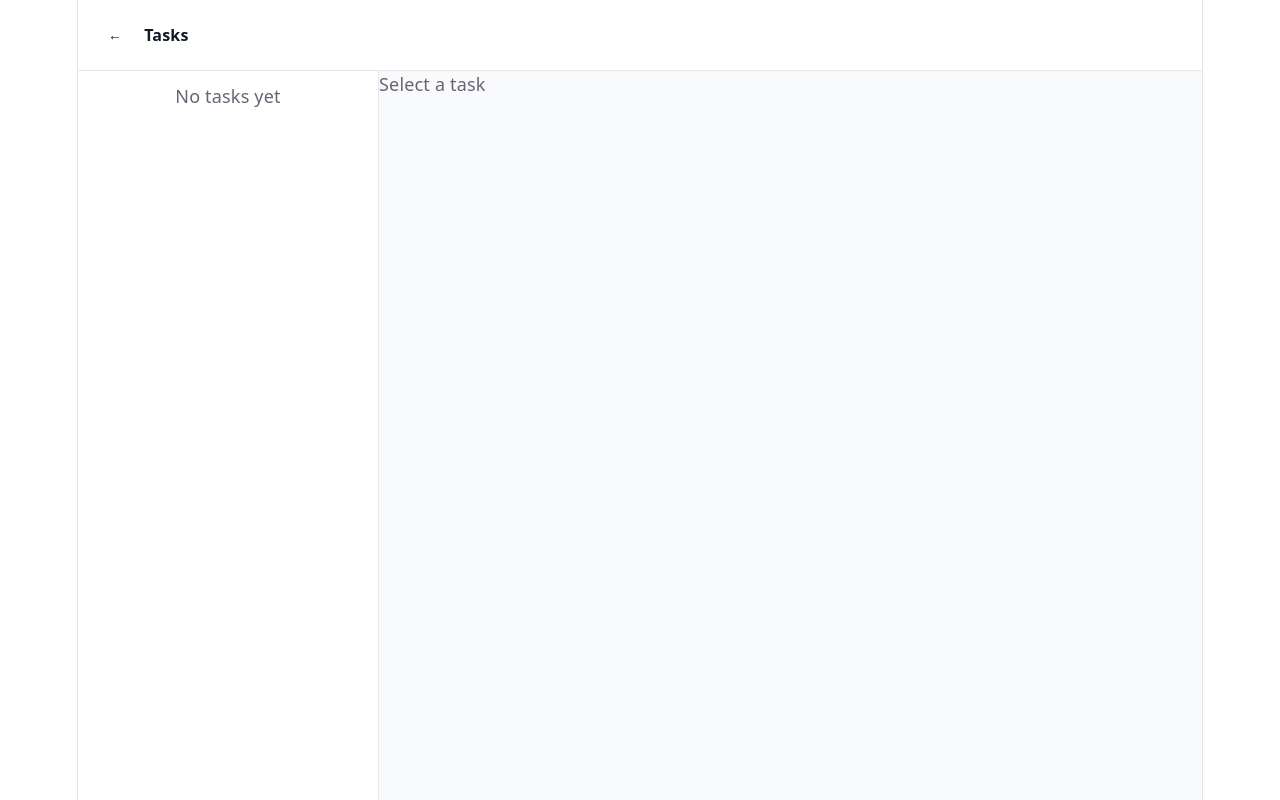
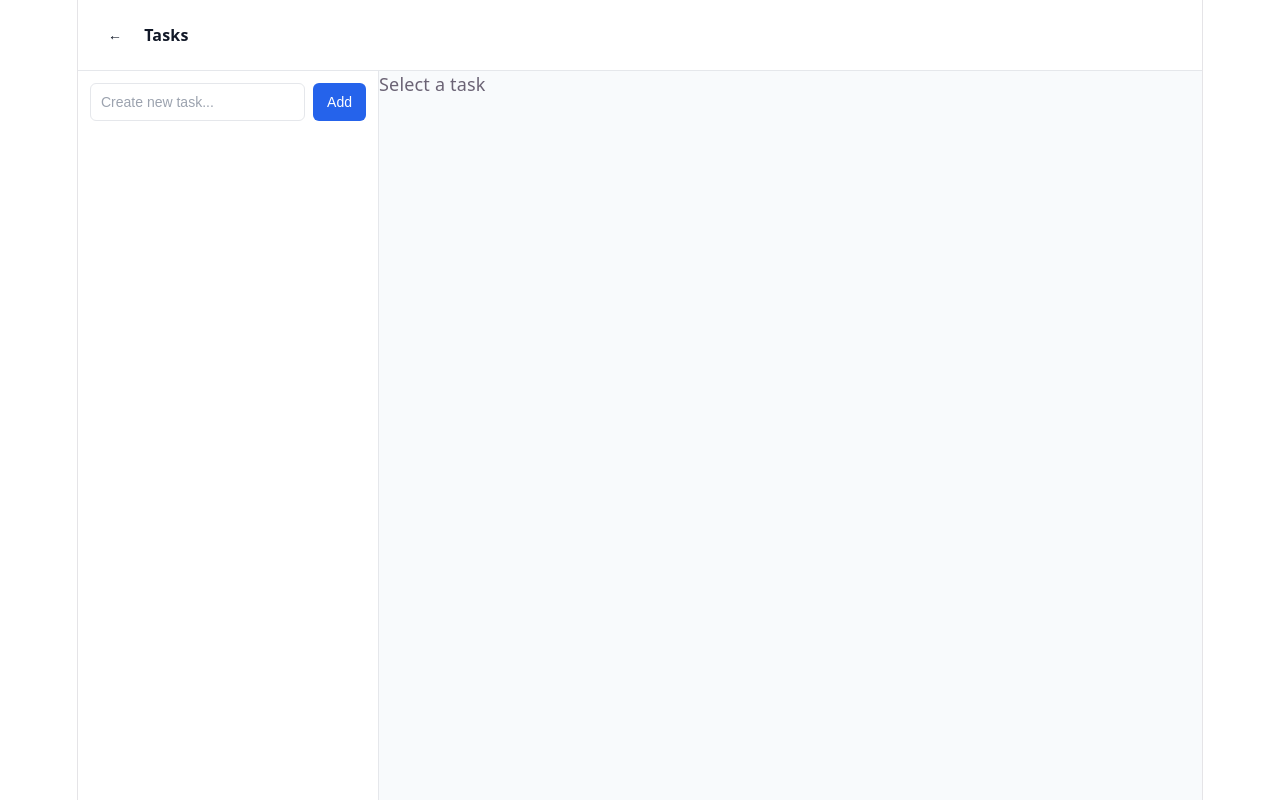
Before and after one commit to davidfitz314/ai-ops-suite-POC, a React (Vite) app: page /tasks in a window 1280 px wide. Built offline with nearby package versions, Linux system fonts and the light colour scheme.

Commit message:
add task creation and status updates

```diff
--- a/src/modules/email/EmailApp.tsx
+++ b/src/modules/email/EmailApp.tsx
@@ -6,7 +6,6 @@ import { mockEmails } from "./data/mockEmails";
 import type { EmailThread } from "./types";
 import { theme } from "../../shared/theme";
 import TopBar from "../../shared/components/TopBar";
-import type { Task } from "../tasks/types";
 import TaskPanel from "./components/TaskPanel";
 import { useTasks } from "../../shared/context/TaskContext";
 
--- a/src/modules/tasks/TasksApp.tsx
+++ b/src/modules/tasks/TasksApp.tsx
@@ -5,6 +5,7 @@ import TaskList from "./components/TaskList";
 import TaskDetail from "./components/TaskDetail";
 import { useTasks } from "../../shared/context/TaskContext";
 import { theme } from "../../shared/theme";
+import type { Task } from "./types";
 
 const styles = {
   container: css({
@@ -27,12 +28,28 @@ const styles = {
 };
 
 export default function TasksApp() {
-  const { tasks } = useTasks();
+  const { tasks, addTask } = useTasks();
   const [selectedId, setSelectedId] = useState<number | undefined>(
     tasks[0]?.id
   );
 
   const selected = tasks.find((t) => t.id === selectedId);
+
+
+  // TODO: Add automatic scrolling to newly created task in task list
+  const handleCreateTask = (title: string) => {
+    const newTask: Task = {
+      id: Date.now(),
+      title,
+      status: "open",
+      createdAt: Date.now(),
+    };
+
+    addTask(newTask);
+
+    // ✅ auto-select new task
+    setSelectedId(newTask.id);
+  };
 
   return (
     <div className={styles.container}>
@@ -40,7 +57,7 @@ export default function TasksApp() {
 
       <div className={styles.content}>
         <div className={styles.sidebar}>
-          <TaskList selectedId={selectedId} onSelect={setSelectedId} />
+          <TaskList selectedId={selectedId} onSelect={setSelectedId} onCreateTask={handleCreateTask} />
         </div>
 
         <TaskDetail task={selected} />
--- a/src/modules/tasks/components/TaskList.tsx
+++ b/src/modules/tasks/components/TaskList.tsx
@@ -2,6 +2,9 @@ import { css } from "@emotion/css";
 import { useTasks } from "../../../shared/context/TaskContext";
 import { theme } from "../../../shared/theme";
 import StatusDot from "../../../shared/components/StatusDot";
+import { useState } from "react";
+import Input from "../../../shared/components/Input";
+import Button from "../../../shared/components/Button";
 
 const styles = {
   container: css({
@@ -37,22 +40,89 @@ const styles = {
     fontSize: 11,
     color: theme.colors.textSecondary,
   }),
+
+  section: css({
+    display: "flex",
+    flexDirection: "column",
+    gap: 6,
+  }),
+
+  sectionTitle: css({
+    fontSize: 12,
+    fontWeight: 600,
+    color: theme.colors.textSecondary,
+    marginTop: 10,
+  }),
+
+  createRow: css({
+    display: "flex",
+    gap: 8,
+    marginBottom: 10,
+  }),
+};
+
+const labels = {
+  open: "Open",
+  inProgress: "In Progress",
+  done: "Done",
+  closed: "Closed",
 };
 
 export default function TaskList({
   selectedId,
   onSelect,
+  onCreateTask,
 }: {
   selectedId?: number;
   onSelect: (id: number) => void;
+  onCreateTask: (title: string) => void;
 }) {
   const { tasks } = useTasks();
 
+  const [newTitle, setNewTitle] = useState("");
+  const handleCreate = () => {
+    if (!newTitle.trim()) return;
+
+    onCreateTask(newTitle.trim());
+    setNewTitle("");
+  };
+
+  const grouped = {
+    open: tasks.filter((t) => t.status === "open"),
+    inProgress: tasks.filter((t) => t.status === "inProgress"),
+    done: tasks.filter((t) => t.status === "done"),
+    closed: tasks.filter((t) => t.status === "closed"),
+  };
+
   return (
     <div className={styles.container}>
-      {tasks.length === 0 && <div>No tasks yet</div>}
+      <div className={styles.createRow}>
+  <Input
+    value={newTitle}
+    onChange={(e) => setNewTitle(e.target.value)}
+    onKeyDown={(e) => {
+      if (e.key === "Enter") {
+        handleCreate();
+      }
+    }}
+    placeholder="Create new task..."
+  />
 
-      {tasks.map((t) => (
+  <Button onClick={handleCreate}>
+    Add
+  </Button>
+</div>
+
+      {Object.entries(grouped).map(([key, list]) => {
+        if (list.length === 0) return null;
+
+        return (
+          <div key={key} className={styles.section}>
+            <div className={styles.sectionTitle}>
+              {labels[key as keyof typeof labels]}
+            </div>
+
+            {list.map((t) => (
               <div
                 key={t.id}
                 onClick={() => onSelect(t.id)}
@@ -64,10 +134,11 @@ export default function TaskList({
                   <StatusDot status={t.status} />
                   <div className={styles.title}>{t.title}</div>
                 </div>
-
-          <div className={styles.status}>{t.status}</div>
               </div>
             ))}
           </div>
         );
+      })}
+    </div>
+  );
 }
--- /dev/null
+++ b/src/shared/components/Input.tsx
@@ -0,0 +1,32 @@
+import { css } from "@emotion/css";
+import { theme } from "../theme";
+
+const styles = {
+  base: css({
+    width: "100%",
+    height: 36,
+    padding: "0 10px",
+    borderRadius: 6,
+    border: `1px solid ${theme.colors.border}`,
+    background: theme.colors.surface,
+    color: theme.colors.textPrimary,
+    fontSize: 14,
+    outline: "none",
+    transition: "all 0.15s ease",
+
+    "::placeholder": {
+      color: theme.colors.textMuted,
+    },
+
+    ":focus": {
+      borderColor: theme.colors.primary,
+      boxShadow: `0 0 0 2px ${theme.colors.primary}20`,
+    },
+  }),
+};
+
+export default function Input(
+  props: React.InputHTMLAttributes<HTMLInputElement>
+) {
+  return <input className={styles.base} {...props} />;
+}
```
Lines whose indentation alone changed are shown as unchanged.
